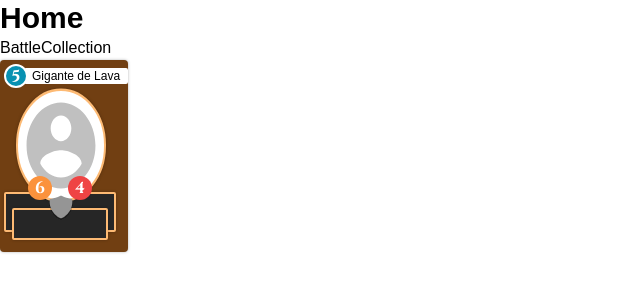
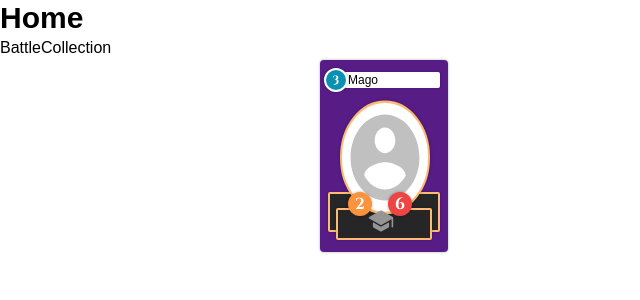
Before and after one commit to felipe-luckemeyer/cartas-jogo-web-next, a Next.js app: page / in a window 1280 px wide. Shown: the top 300 px of the page, without its empty margins (0-640 px from the left). Built offline with nearby package versions, Linux system fonts and the light colour scheme; a web font is replaced by a local one.

Commit message:
Layout adjutsments and suport for 2 digits mana

```diff
--- a/src/app/page.tsx
+++ b/src/app/page.tsx
@@ -8,36 +8,36 @@ export default function Home() {
       <h1 className="text-3xl font-bold">Home</h1>
       <Link href="/battle">Battle</Link>
       <Link href="/collection">Collection</Link>
-      <div className="h-48 w-32 bg-yellow-900 p-1 rounded shadow-custom01">
-        <div className="h-4 w-max bg-white rounded-sm flex absolute mt-1 ml-5 px-2">
-          <label className="font-serif text-xs">Gigante de Lava</label>
+      <div className="h-48 w-32 bg-purple-900 p-1 rounded ml-80 shadow-custom01">
+        <div className="h-4 w-24 bg-white rounded-sm flex absolute mt-2 ml-5 pl-1 shadow-custom01">
+          <label className="font-serif text-xs">Mago</label>
         </div>
-        <div className="w-6 h-6 bg-cyan-600 rounded-full flex items-center justify-center border-2 border-white absolute mt-0 ml-0">
-          <label className="font-mono font-bold text-white">5</label>
+        <div className="w-6 h-6 bg-cyan-600 rounded-full flex items-center justify-center border-2 border-white absolute mt-1 ml-0 shadow-custom01">
+          <label className="font-mono font-bold text-xs text-white">3</label>
         </div>
-        <div className="w-28 h-10 bg-neutral-800 border-2 border-orange-300 rounded-sm shadow-custom01 absolute mt-32 ml-0"></div>
-        <div className="w-24 h-8 bg-neutral-800 border-2 border-orange-300 rounded-sm shadow-custom01 absolute mt-36 ml-2"></div>
+        <div className="w-28 h-10 bg-neutral-800 border-2 border-orange-300 rounded-sm absolute mt-32 ml-1 shadow-custom01"></div>
+        <div className="w-24 h-8 bg-neutral-800 border-2 border-orange-300 rounded-sm absolute mt-36 ml-3 shadow-custom01"></div>
         <Image
           src={Icons.profile}
           alt="Texto alternativo"
           width={90}
           height={95}
           className={
-            'bg-white rounded-full shadow-custom01 border-2 border-orange-300 scale-y-125 object-fill absolute mt-9 ml-3'
+            'bg-white rounded-full border-2 border-orange-300 scale-y-125 object-fill absolute mt-12 ml-4 shadow-custom01'
           }
         />
         <Image
-          src={Icons.shield}
+          src={Icons.mage}
           alt="Texto alternativo"
           width={26}
           height={26}
-          className={'absolute mt-32 ml-11'}
+          className={'absolute mt-36 ml-11'}
         />
-        <div className="w-6 h-6 bg-orange-400 rounded-full flex items-center justify-center absolute mt-28 ml-6">
+        <div className="w-6 h-6 bg-orange-400 rounded-full flex items-center justify-center absolute mt-32 ml-6 shadow-custom01">
+          <label className="font-mono font-bold text-white">2</label>
+        </div>
+        <div className="w-6 h-6 bg-red-500 rounded-full flex items-center justify-center absolute mt-32 mx-16 shadow-custom01">
           <label className="font-mono font-bold text-white">6</label>
-        </div>
-        <div className="w-6 h-6 bg-red-500 rounded-full flex items-center justify-center absolute mt-28 ml-16">
-          <label className="font-mono font-bold text-white">4</label>
         </div>
       </div>
     </div>
```
